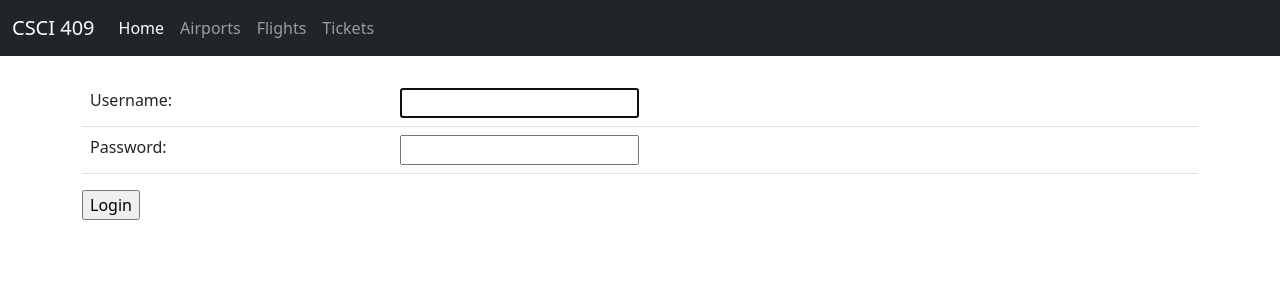
After one commit to akrice1/csci409sp22-assignments, a Django app: page /accounts/login/ in a window 1280 px wide. The commit adds this page. Shown: the top 300 px of the page. Run offline with Django 4.2, Linux system fonts and the light colour scheme.

Commit message:
Week 12 Assignment

```diff
--- a/csci409/settings.py
+++ b/csci409/settings.py
@@ -125,3 +125,4 @@ STATIC_URL = 'static/'
 # https://docs.djangoproject.com/en/4.0/ref/settings/#default-auto-field
 
 DEFAULT_AUTO_FIELD = 'django.db.models.BigAutoField'
+LOGIN_REDIRECT_URL = '/tickets'
--- a/csci409/urls.py
+++ b/csci409/urls.py
@@ -21,6 +21,8 @@ import flights.views
 import routes.views
 import tickets.views
 urlpatterns = [
+    path('', airports.views.index),
+    path('accounts/', include('django.contrib.auth.urls')),
     path('admin/', admin.site.urls),
     path('airports', include('airports.urls')),
     path('flights', include('flights.urls')),
--- a/templates/base.html
+++ b/templates/base.html
@@ -26,6 +26,15 @@
                 <li class="nav-item">
                     <a class="nav-link" href="/tickets">Tickets</a>
                 </li>
+                {% if user.is_authenticated %}
+                    <li class="nav-item">
+                        <a class="nav-link" href="{% url 'logout' %}">Logout</a>
+                    </li>
+                {$ else %}
+                <li class="nav-item">
+                  <a class="nav-link" href="{% url 'login' %}">Login</a>
+                </li>
+                {% endif %}
             </ul>
         </div>
     </div>
--- /dev/null
+++ b/templates/registration/login.html
@@ -0,0 +1,23 @@
+{% extends 'base.html' %}
+
+{% block content %}
+{% if form.errors %}
+<p>Your username and password didn't match. Please try again.</p>
+{% endif %}
+
+<form method="post" action="{% url 'login' %}">
+  {% csrf_token %}
+  <table class="table">
+    <tr>
+      <td>{{ form.username.label_tag }}</td>
+      <td>{{ form.username }}</td>
+    </tr>
+    <tr>
+      <td>{{ form.password.label_tag }}</td>
+      <td>{{ form.password}}</td>
+    </tr>
+  </table>
+  <input type="submit" value="Login" />
+  <input type="hidden" name="next" value="{{ next }}" />
+</form>
+{% endblock %}
--- /dev/null
+++ b/templates/registration/logout.html
@@ -0,0 +1,6 @@
+{% extends "base.html" %}
+
+{% block content %}
+<p>Logged out!</p>
+<a href="{% url 'login' %}">Click here to login again.</a>
+{% endblock %}
--- a/tickets/views.py
+++ b/tickets/views.py
@@ -2,8 +2,10 @@ from django.http import HttpResponse
 from django.shortcuts import render
 from .models import Reservation
 from .forms import TicketForm
+from django.contrib.auth.decorators import login_required
 
 
+@login_required
 def index(request):
     # Create an instance of the form class.
     form = TicketForm()
@@ -11,6 +13,7 @@ def index(request):
     return render(request, 'tickets/index.html', {'form': form})
 
 
+@login_required
 def search(request):
     form = TicketForm(request.POST)
     if form.is_valid():
```
Also changed, not shown: db.sqlite3.
